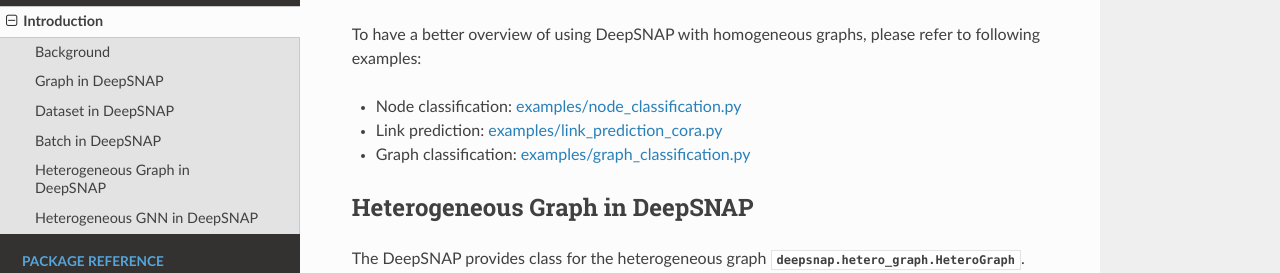
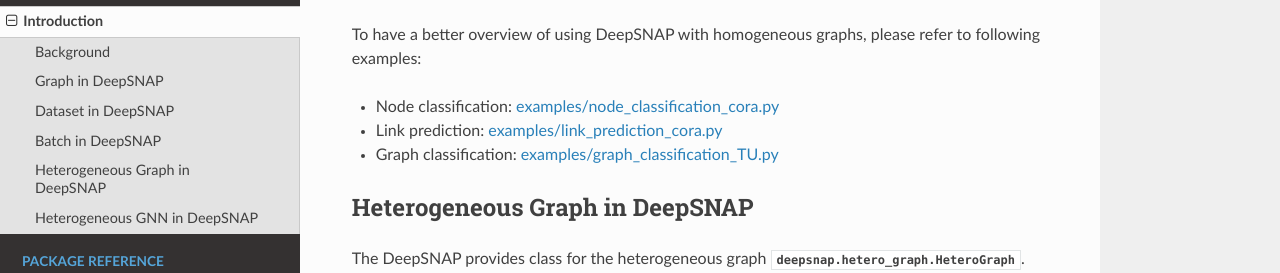
Before and after one commit to snap-stanford/deepsnap, a Sphinx documentation site: the page built from docs/source/notes/introduction.rst, in a window 1280 px wide and 900 px high, scrolled down 6525 px. Shown: the part 161-434 px from the top of the window. Built offline with Sphinx 7.4.7 and the Read the Docs theme 2.0.0, drawn with Linux system fonts in a browser that asks for light colours.

Commit message:
update documentation

```diff
--- a/docs/source/notes/introduction.rst
+++ b/docs/source/notes/introduction.rst
@@ -287,9 +287,9 @@
 
 To have a better overview of using DeepSNAP with homogeneous graphs, please refer to following examples:
 
-- Node classification: `examples/node_classification.py <https://github.com/snap-stanford/deepsnap/blob/master/examples/node_classification_cora.py>`_
+- Node classification: `examples/node_classification_cora.py <https://github.com/snap-stanford/deepsnap/blob/master/examples/node_classification_cora.py>`_
 - Link prediction: `examples/link_prediction_cora.py <https://github.com/snap-stanford/deepsnap/blob/master/examples/link_prediction_cora.py>`_
-- Graph classification: `examples/graph_classification.py <https://github.com/snap-stanford/deepsnap/blob/master/examples/graph_classification_TU.py>`_
+- Graph classification: `examples/graph_classification_TU.py <https://github.com/snap-stanford/deepsnap/blob/master/examples/graph_classification_TU.py>`_
 
 Heterogeneous Graph in DeepSNAP
 -------------------------------
```
